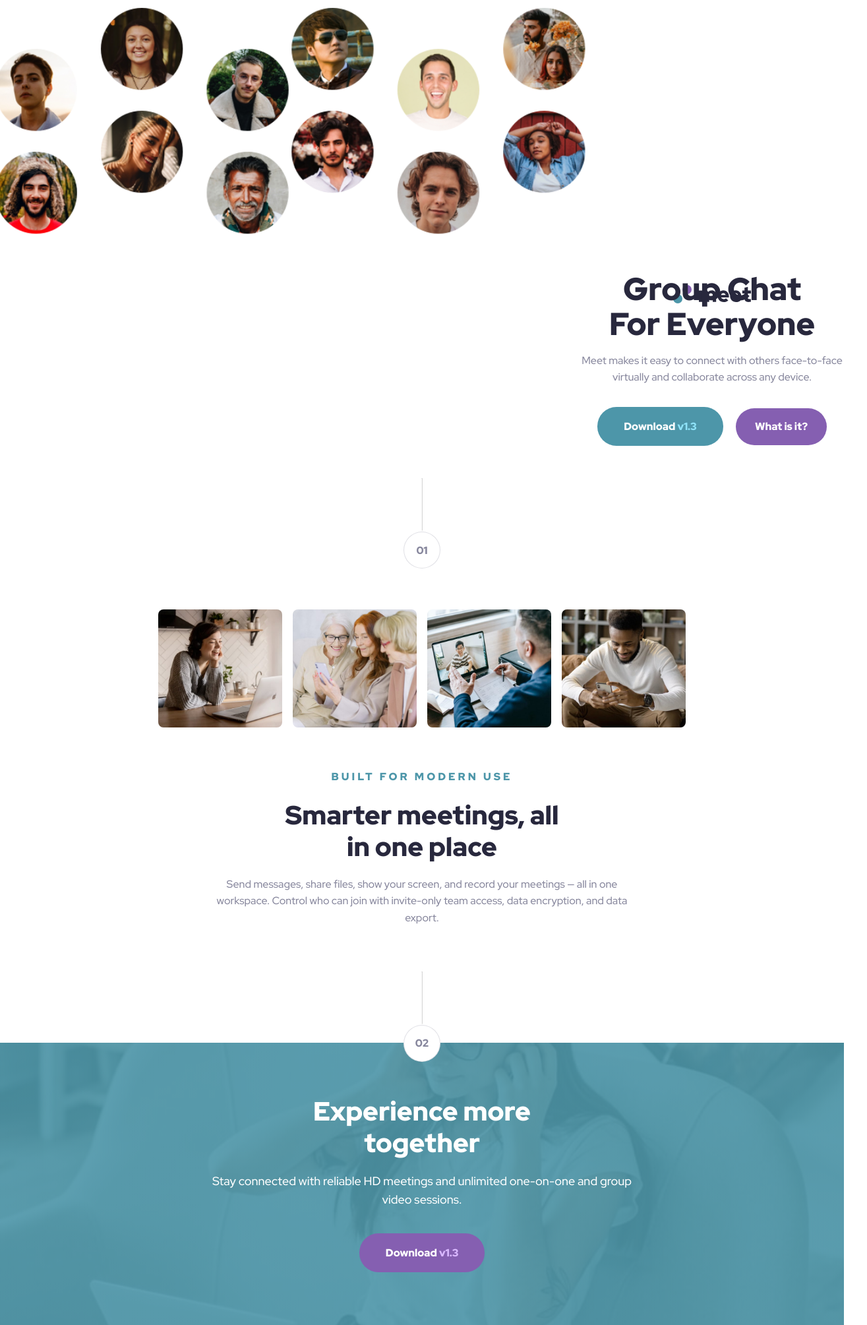
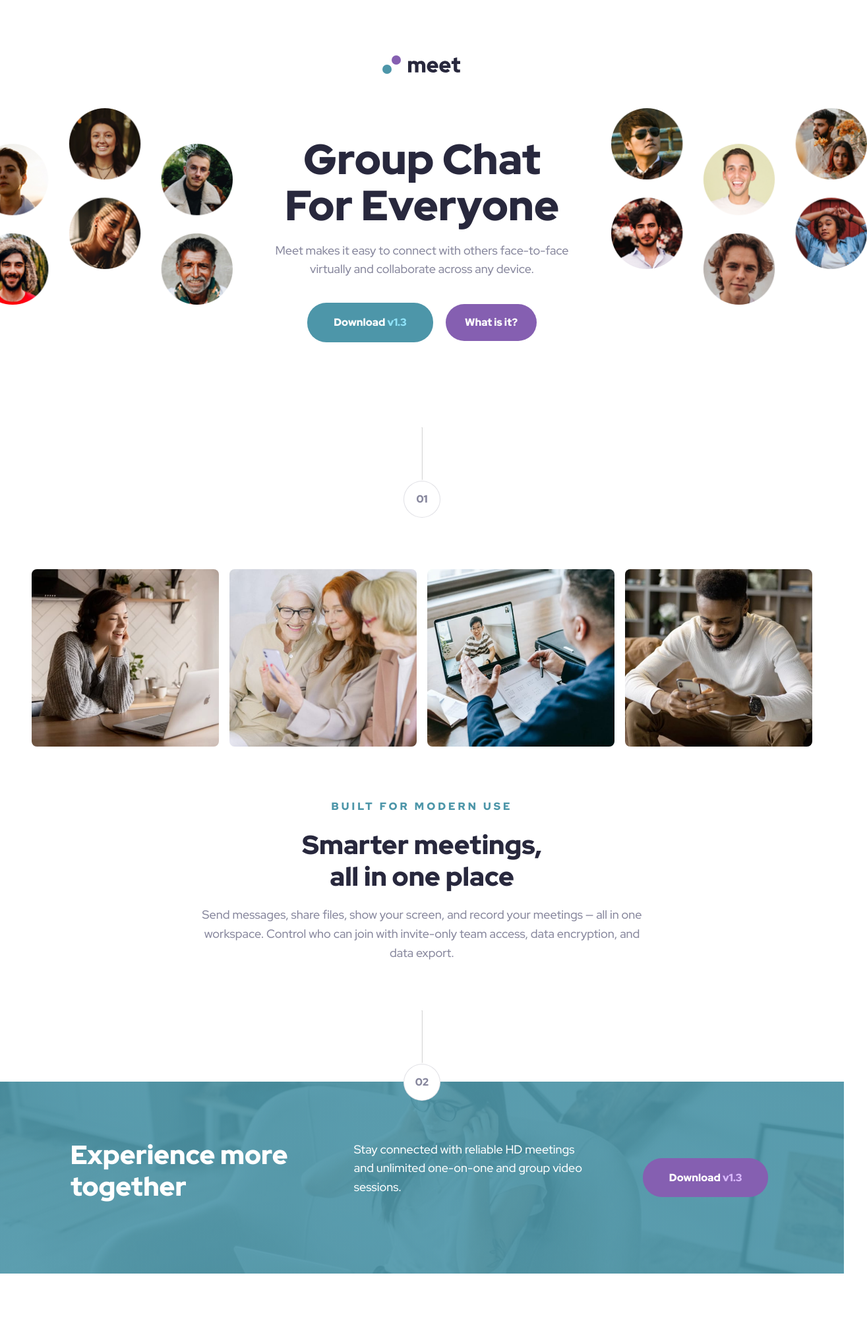
Before and after one commit to PatriciaB612/019-meet-landing-page, a plain HTML site: page index.html in a window 1280 px wide. Shown: the whole page at 66% size, 1315 px wide, since content can reach past the window. After the commit the page ends 1931 px from the top, so only its background shows below. Drawn offline with Linux system fonts and the light colour scheme.

Commit message:
fixing bugs

```diff
--- a/index.html
+++ b/index.html
@@ -20,9 +20,9 @@
     <title>Meet landing page</title>
   </head>
   <body>
-    <header class="primary-grid">
+    <div class="wrapper">
+      <header class="header-grid">
         <img class="logo" src="assets/logo.svg" alt="meet logo" />
-      <div class="header-img-container">
         <img
           class="image-hero"
           src="assets/tablet/image-hero.png"
@@ -33,14 +33,11 @@
           src="assets/desktop/image-hero-left.png"
           alt="profile pictures of several people"
         />
-        <img
-          class="image-hero-right"
-          src="assets/desktop/image-hero-right.png"
-          alt="profile pictures of several people"
-        />
-      </div>
-      <div class="hero hero-text-container">
-        <h1 class="title">Group chat for everyone</h1>
+        <div class="hero-text-container">
+          <h1 class="title">
+            Group chat <br />
+            for everyone
+          </h1>
           <p class="info-text">
             Meet makes it easy to connect with others face-to-face virtually and
             collaborate across any device.
@@ -50,6 +47,11 @@
           >
           <a class="btn info-btn" href="#">What is it?</a>
         </div>
+        <img
+          class="image-hero-right"
+          src="assets/desktop/image-hero-right.png"
+          alt="profile pictures of several people"
+        />
       </header>
       <section class="main primary-grid">
         <div class="hr-container hr-1">
@@ -78,11 +80,14 @@
         </div>
         <div class="main-text-container">
           <h3 class="top-text">Built for modern use</h3>
-        <h2 class="main-title">Smarter meetings, all in one place</h2>
+          <h2 class="main-title">
+            Smarter meetings, <br />
+            all in one place
+          </h2>
           <p class="info-text">
-          Send messages, share files, show your screen, and record your meetings
-          — all in one workspace. Control who can join with invite-only team
-          access, data encryption, and data export.
+            Send messages, share files, show your screen, and record your
+            meetings — all in one workspace. Control who can join with
+            invite-only team access, data encryption, and data export.
           </p>
         </div>
       </section>
@@ -93,16 +98,20 @@
         <div class="section-number-box box-2">
           <p class="section-number">02</p>
         </div>
-      <div class="footer-container">
-        <h2 class="footer-title">Experience more together</h2>
+        <div class="footer-text-container">
+          <h2 class="footer-title">
+            Experience more <br />
+            together
+          </h2>
           <p class="footer-info-text">
-          Stay connected with reliable HD meetings and unlimited one-on-one and
-          group video sessions.
+            Stay connected with reliable HD meetings and unlimited one-on-one
+            and group video sessions.
           </p>
           <a class="btn download-btn download-footer-btn" href="#"
-          >Download <span class="accent-text-btn">v1.3</span></a
+            >Download <span class="accent-text-btn"> v1.3</span></a
           >
         </div>
       </footer>
+    </div>
   </body>
 </html>
--- a/styles.css
+++ b/styles.css
@@ -11,6 +11,10 @@ body {
   padding: 0;
 }
 
+img {
+  display: block;
+}
+
 /* typography */
 
 .title {
@@ -18,7 +22,6 @@ body {
   color: #28283d;
   font-weight: 900;
   text-transform: capitalize;
-
   margin-bottom: 0.25em;
   line-height: 1.1;
 }
@@ -70,13 +73,71 @@ body {
 @media (min-width: 600px) {
   .title {
     font-size: 3rem;
-    padding: 0 0.5em;
   }
 
   .main-title,
   .footer-title {
     font-size: 2.5rem;
-    padding: 0 3em;
+  }
+}
+
+@media (min-width: 1200px) {
+  .title {
+    font-size: 4rem;
+  }
+
+  .info-text {
+    font-size: 1.125rem;
+  }
+}
+
+/* buttons */
+
+.btn {
+  text-decoration: none;
+  color: #fff;
+  font-weight: 900;
+  padding: 1.1em 1.8em;
+  border: none;
+  border-radius: 29px;
+  margin: 0 auto 1em;
+  display: block;
+}
+
+.download-btn {
+  padding: 1.2em 2.5em;
+  background: #4d96a9;
+}
+
+.download-btn:hover,
+.download-btn:focus {
+  background: #71c0d4;
+}
+
+.info-btn,
+.download-footer-btn {
+  background: #855fb1;
+}
+
+.info-btn:hover,
+.info-btn:focus,
+.download-footer-btn:hover,
+.download-footer-btn:focus {
+  background: #b18bdd;
+}
+
+footer .accent-text-btn {
+  color: #d9b8ff;
+}
+
+.hero-text-container .accent-text-btn {
+  color: #8fe3f9;
+}
+
+@media (min-width: 600px) {
+  .btn {
+    display: inline-block;
+    margin: 0 0.5em;
   }
 }
 
@@ -90,14 +151,8 @@ body {
     );
 }
 
-.logo,
-.header-img-container {
-  grid-column: 1 / span 3;
-}
-
-.hero,
-.main > *,
-footer > * {
+footer > *,
+.main > * {
   grid-column: 2/-2;
 }
 
@@ -107,26 +162,33 @@ footer > * {
   }
 }
 
+@media (min-width: 1000px) {
+  .primary-grid {
+    grid-template-columns: minmax(3em, 1fr) minmax(0px, 1400px) minmax(3em, 1fr);
+  }
+}
+
 /* header */
+
+.header-grid {
+  display: grid;
+  grid-template-columns: minmax(1.5em, 1fr) minmax(0px, 500px) minmax(
+      1.5em,
+      1fr
+    );
+}
 
 .logo {
   max-width: 32%;
   padding: 1.25em 0;
   margin: 2em auto;
-  grid-area: logo;
-}
-
-.header-img-container {
-  width: 100%;
-  transform: scale(1.13);
-}
-
-img {
-  max-width: 100%;
+  grid-column: 1 / span 3;
 }
 
 .image-hero {
   width: 100%;
+  grid-column: 1 / span 3;
+  transform: scale(1.1);
 }
 
 .image-hero-left,
@@ -134,20 +196,28 @@ img {
   display: none;
 }
 
+.hero-text-container {
+  margin-bottom: 12.5em;
+  grid-column: 2/-2;
+}
+
 @media (min-width: 600px) {
-  .header-img-container {
+  .image-hero {
     margin: 2em 0 2.5em;
+  }
+
+  .hero-text-container {
+    max-width: 400px;
+    justify-self: center;
   }
 }
 
 @media (min-width: 1000px) {
-  .header {
-    display: grid;
+  .header-grid {
     grid-template-areas:
       'logo logo logo'
       'image-left hero image-right';
-    grid-template-columns: repeat(3, 1fr);
-    grid-auto-flow: dense;
+    grid-template-columns: 1fr 1.3fr 1fr;
   }
 
   .image-hero {
@@ -157,26 +227,40 @@ img {
   .image-hero-left,
   .image-hero-right {
     display: initial;
+    width: 100%;
   }
 
-  .hero {
+  .logo {
+    grid-area: logo;
+    margin-top: 4em;
+  }
+
+  .hero-text-container {
     grid-area: hero;
   }
 
   .image-hero-right {
     grid-area: image-right;
+    transform: translateX(35px);
   }
 
   .image-hero-left {
     grid-area: image-left;
+    transform: translateX(-35px);
+  }
+
+  header {
+    margin-bottom: 5em;
   }
 }
 
-/* hero & main */
+@media (min-width: 1200px) {
+  .hero-text-container {
+    max-width: 540px;
+  }
+}
 
-.hero {
-  margin-bottom: 12.5em;
-}
+/* main */
 
 .section-number-box {
   position: absolute;
@@ -233,6 +317,7 @@ hr {
 
 .image-grid > img {
   border-radius: 8px;
+  width: 100%;
 }
 
 .main {
@@ -245,15 +330,16 @@ hr {
     grid-gap: 1em;
   }
 
-  .hero-text-container {
-    max-width: 400px;
+  .main-text-container,
+  .footer-text-container {
+    max-width: 670px;
     justify-self: center;
   }
+}
 
-  .main-text-container,
-  .footer-container {
-    max-width: 670px;
-    justify-self: center;
+@media (min-width: 1000px) {
+  .image-grid {
+    margin: 4em 0;
   }
 }
 
@@ -282,40 +368,33 @@ footer {
   }
 }
 
-/* buttons */
+@media (min-width: 1200px) {
+  footer {
+    background-image: linear-gradient(
+        rgba(77, 150, 169, 0.9),
+        rgba(77, 150, 169, 0.9)
+      ),
+      url(assets/desktop/image-footer.jpg);
+  }
 
-.btn {
-  text-decoration: none;
-  color: #fff;
-  font-weight: 900;
-  padding: 1.1em 1.8em;
-  border: none;
-  border-radius: 29px;
-  margin: 0 auto 1em;
-  display: block;
-}
+  .footer-text-container {
+    max-width: 1350px;
+    display: flex;
+    justify-content: space-around;
+    align-items: center;
+    gap: 5em;
+    margin: 0 1em;
+  }
 
-.download-btn {
-  padding: 1.2em 2.5em;
-  background: #4d96a9;
-}
+  .footer-title {
+    text-align: left;
+    width: 350px;
+    justify-self: start;
+    margin-right: auto;
+  }
 
-.info-btn,
-.download-footer-btn {
-  background: #855fb1;
-}
-
-footer .accent-text-btn {
-  color: #d9b8ff;
-}
-
-.hero .accent-text-btn {
-  color: #8fe3f9;
-}
-
-@media (min-width: 600px) {
-  .btn {
-    display: inline-block;
-    margin: 0 0.5em;
+  .footer-info-text {
+    width: 350px;
+    text-align: left;
   }
 }
```
Lines whose indentation alone changed are shown as unchanged.
